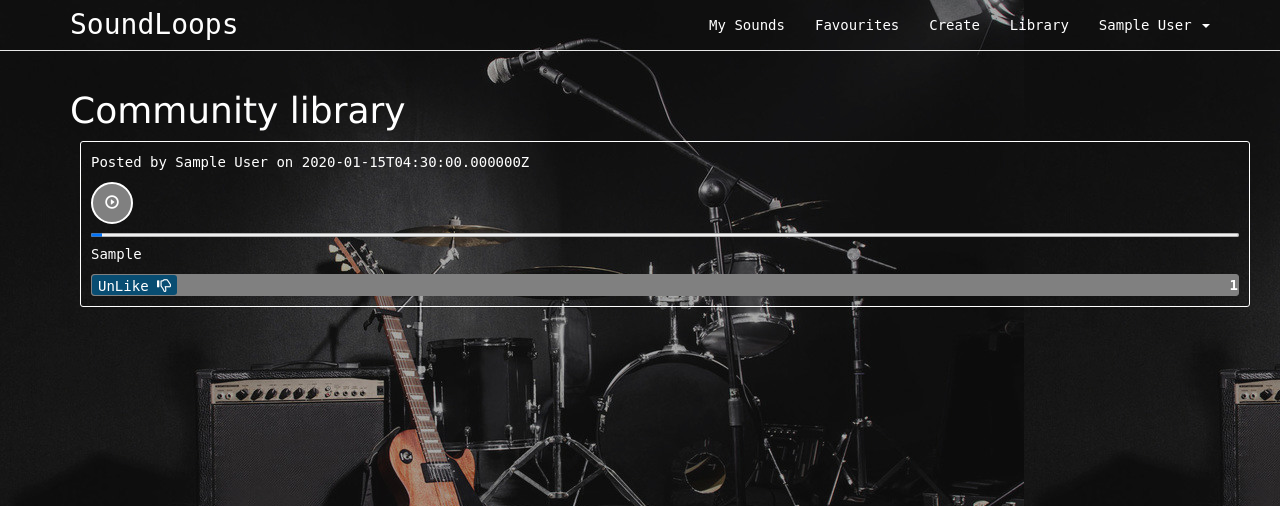
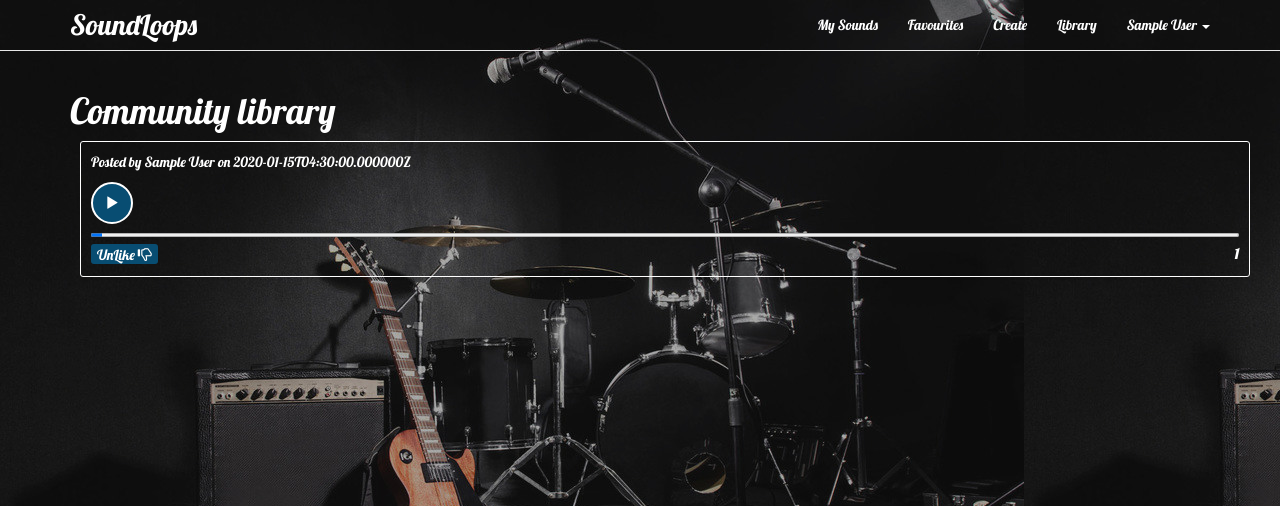
Before and after one commit to KaartikeyNatrajan/SoundLoops, a Laravel app: page / in a window 1280 px wide. Shown: the top 506 px of the page. Run offline with Laravel 8, Linux system fonts and the light colour scheme; a user stored in the database is signed in; tables that the repository leaves empty hold one stand-in row (values such as "Sample post"); data that the repository does not hold is empty; settings files or empty folders that the repository lacks are supplied; parts of the project's set-up code (start-up, migrations or seed data) failed here and were passed over.

Commit message:
CSS, fonts, play/pause, all windows playing

```diff
--- a/public/css/style.css
+++ b/public/css/style.css
@@ -1,6 +1,6 @@
 *
 {
-	font-family: 'Jura', monospace;
+	font-family: 'Lobster', monospace;
 }
 
 body
@@ -25,9 +25,10 @@ body
 	display: inline;
 	border-radius: 50%;
 	border: 2px solid white;
-	background: grey;
+	background: #084d72;
 	height: 3em;
 	width: 3em;
+	outline: none;
 }
 
 .player-window
@@ -41,8 +42,7 @@ body
 .like-bar
 {
 	height: 22px;
-	background: grey;
-	border: 1px solid grey;
+	background: none;
 	border-radius: 3px;
 }
 
@@ -133,7 +133,7 @@ td.sound
 h1
 {
 	color: white;
-	font-family: 'Jura',verdana;
+	/*font-family: 'Jura',verdana;*/
 }
 .header
 {
--- a/resources/views/layouts/master.blade.php
+++ b/resources/views/layouts/master.blade.php
@@ -13,7 +13,7 @@
     <!-- Styles -->
     <link rel="stylesheet" type="text/css" href="{{ asset('css/bootstrap.css') }}">
     <link href="{{ asset('css/style.css') }}" rel="stylesheet">
-    <!-- <link href='https://fonts.googleapis.com/css?family=Jura' rel='stylesheet' type='text/css'> -->
+    <link href='https://fonts.googleapis.com/css?family=Lobster' rel='stylesheet' type='text/css'>
     @yield('css')
 
     <!-- Scripts -->
--- a/resources/views/playerWindow.blade.php
+++ b/resources/views/playerWindow.blade.php
@@ -3,13 +3,16 @@
 
 		<p v-if="soundInfo.user != null">Posted by @{{ soundInfo.user.name }} on @{{ soundInfo.created_at }}</p>
 		<div>
-			<button class="play-button" @click="playTrack">
-				<span class="glyphicon glyphicon-play-circle"></span>
+			<button v-if="!playing" class="play-button" @click="playTrack">
+				<span class="glyphicon glyphicon-play"></span>
+			</button>
+			<button v-else class="play-button" @click="playTrack">
+				<span class="glyphicon glyphicon-pause"></span>
 			</button>
 			<progress value="1" max="100" style="display:inline">
 
 		</div>
-		<p>@{{ soundInfo.data }}</p>
+		<!-- <p>@{{ soundInfo.data }}</p> -->
 
 		<div class="like-bar">
 			<button class="likeButton" v-if="!hasLiked" @click="toggleLike">
```
Also changed, not shown: public/js/my-player.js (added, +94 -0 lines), resources/views/favourites.blade.php (+8 -5 lines), resources/views/library.blade.php (+1 -89 lines), resources/views/personal.blade.php (+3 -4 lines).
